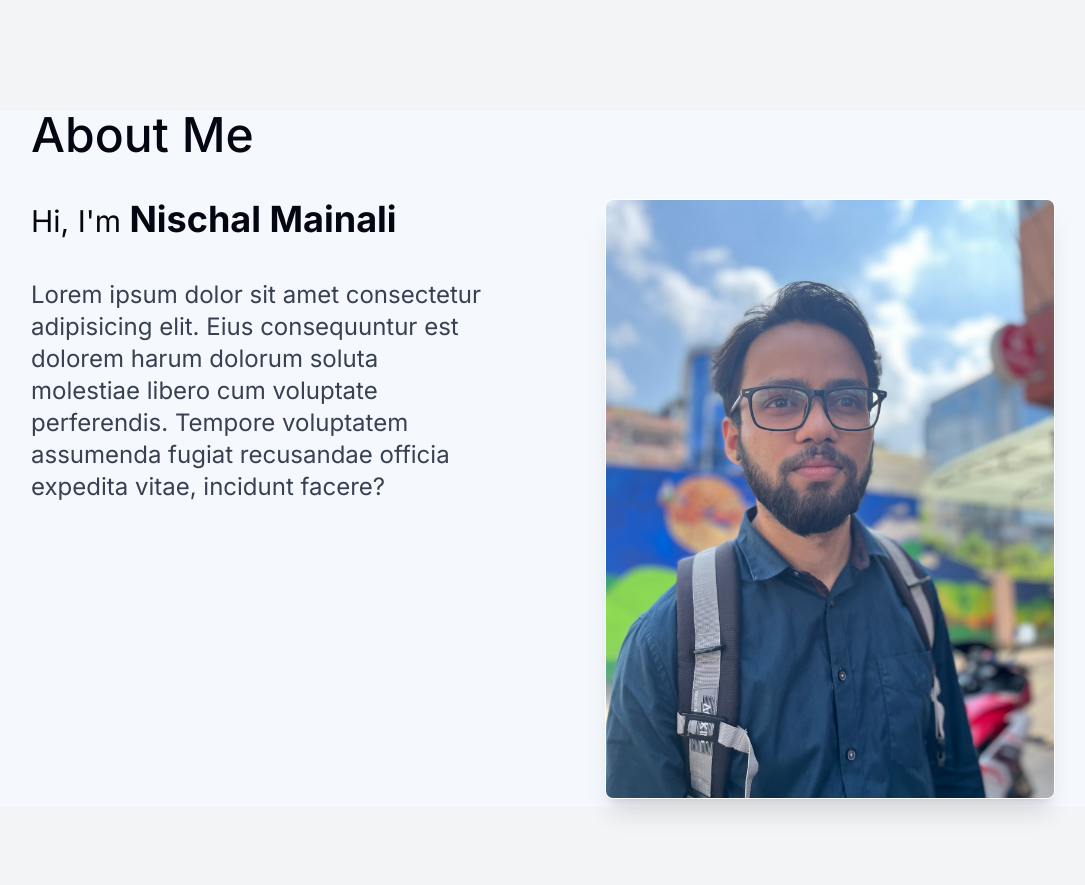
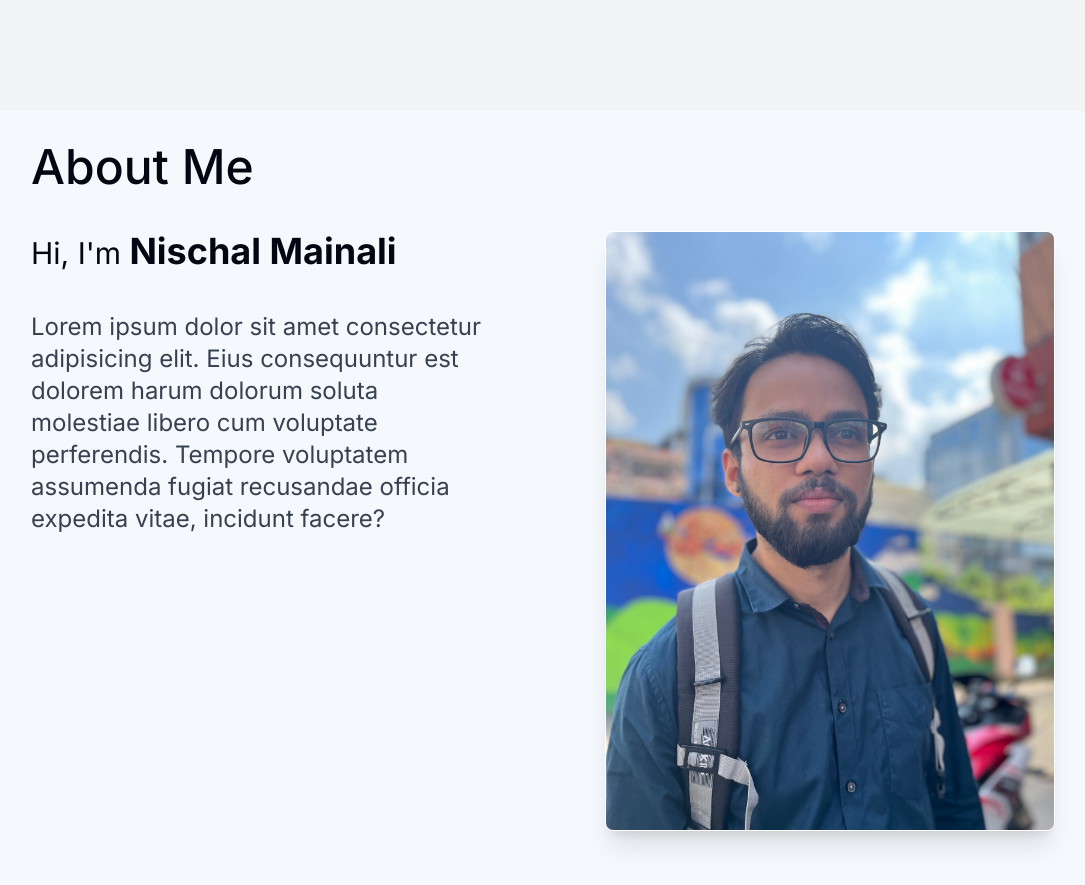
Before and after one commit to nischalmainali21/portfolio-template, a Next.js app: page / in a window 1280 px wide. Shown: the part 733-1618 px from the top of the page, without its empty margins (97-1182 px from the left). Built offline with nearby package versions, Linux system fonts and the light colour scheme.

Commit message:
Padding changes

```diff
--- a/components/about.tsx
+++ b/components/about.tsx
@@ -7,7 +7,7 @@ import SectionHeading from "./section-heading";
 
 export default function About() {
   return (
-    <section className="bg-[#f5f8fc] w-full px-4 mb-20 sm:mb-28 sm:px-32">
+    <section className="bg-[#f5f8fc] w-full px-4 pb-16 sm:pb-20 sm:px-32">
       <div className="flex flex-col">
         <SectionHeading>About Me</SectionHeading>
         <div className="flex flex-col sm:flex-row-reverse sm:flex-grow sm:justify-between sm:gap-5 md:gap-4">
--- a/components/section-heading.tsx
+++ b/components/section-heading.tsx
@@ -6,7 +6,7 @@ type SectionHeadingProps = {
 
 export default function SectionHeading({ children }: SectionHeadingProps) {
   return (
-    <h2 className="font-medium capitalize text-4xl mb-6 sm:text-5xl sm:mb-10">
+    <h2 className="font-medium capitalize text-4xl mb-6 sm:text-5xl sm:mb-10 mt-8">
       {children}
     </h2>
   );
```
